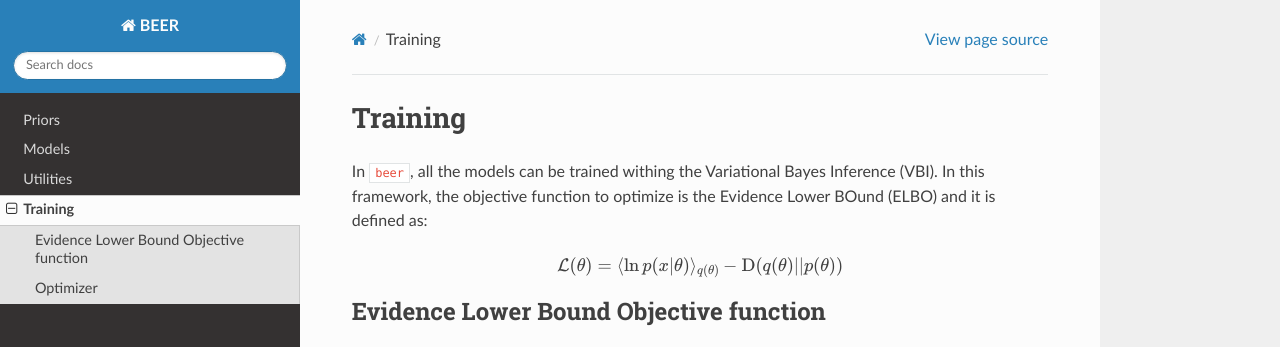
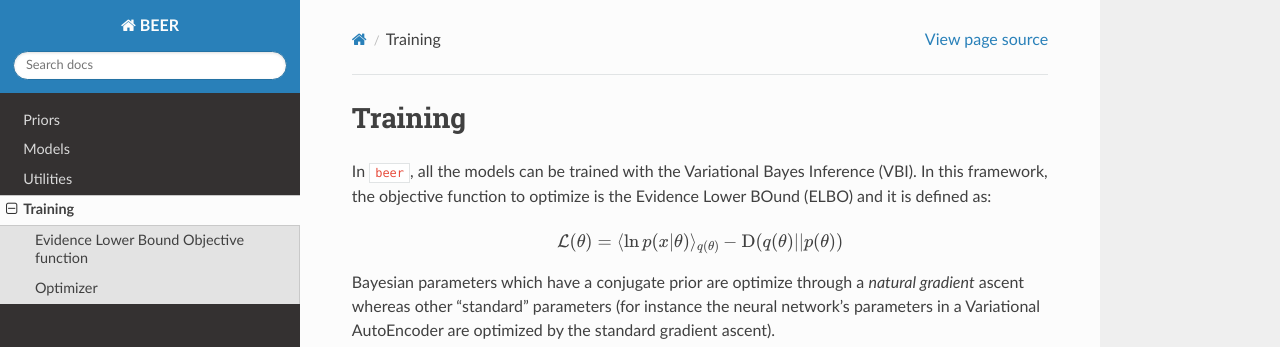
Before and after one commit to beer-asr/beer, a Sphinx documentation site: the page built from docs/training.rst, in a window 1280 px wide, cut to the strip 0-347 px from the top of the page. Built offline with Sphinx 7.4.7 and the Read the Docs theme 2.0.0, drawn with Linux system fonts in a browser that asks for light colours.

Commit message:
Updated notebooks and minor fixes of the documentation.

```diff
--- a/docs/training.rst
+++ b/docs/training.rst
@@ -1,7 +1,7 @@
 Training
 ========
 
-In ``beer``, all the models can be trained withing the Variational Bayes
+In ``beer``, all the models can be trained with the Variational Bayes
 Inference (VBI). In this framework, the objective function to optimize
 is the Evidence Lower BOund (ELBO) and it is defined as:
 
@@ -9,6 +9,11 @@ is the Evidence Lower BOund (ELBO) and it is defined as:
    \mathcal{L}(\theta) = \langle \ln p(x | \theta)
         \rangle_{q(\theta)} - \text{D}(q(\theta) || p(\theta))
 
+
+Bayesian parameters which have a conjugate prior are optimize through
+a *natural gradient* ascent whereas other "standard" parameters (for
+instance the neural network's parameters in a Variational AutoEncoder
+are optimized by the standard gradient ascent).
 
 Evidence Lower Bound Objective function
 ---------------------------------------
```
Also changed, not shown: README.md (+3 -6 lines), 6 other files.
